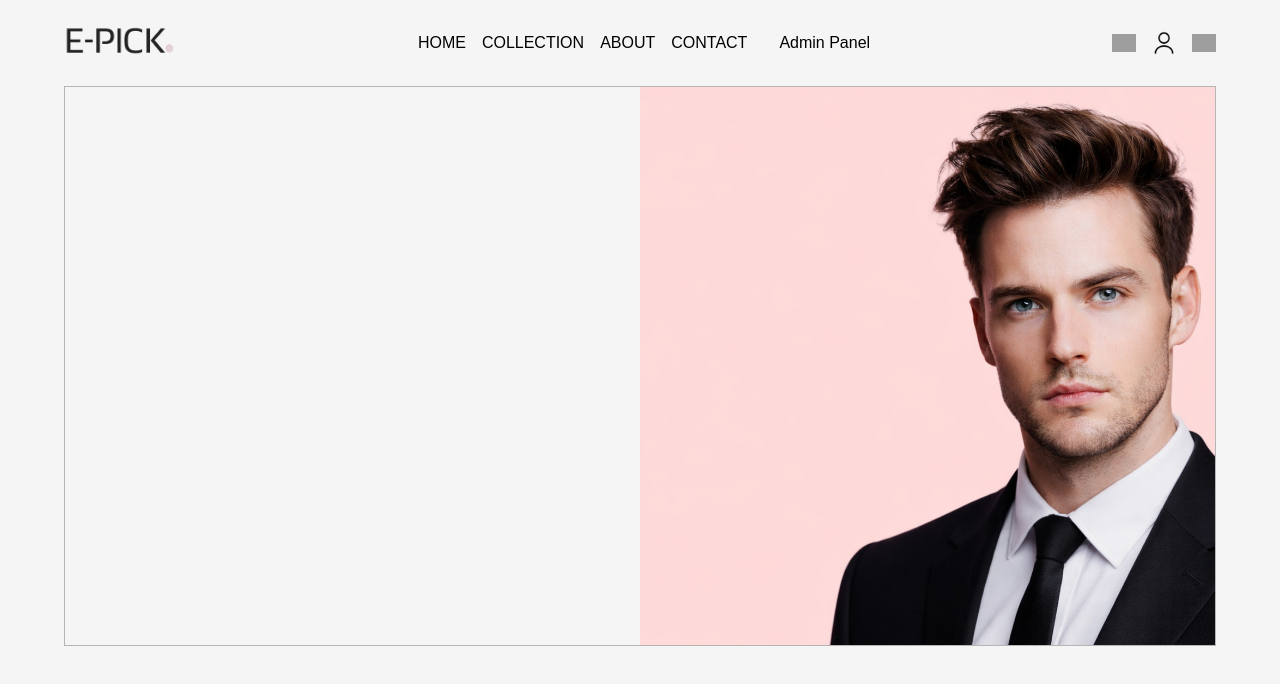
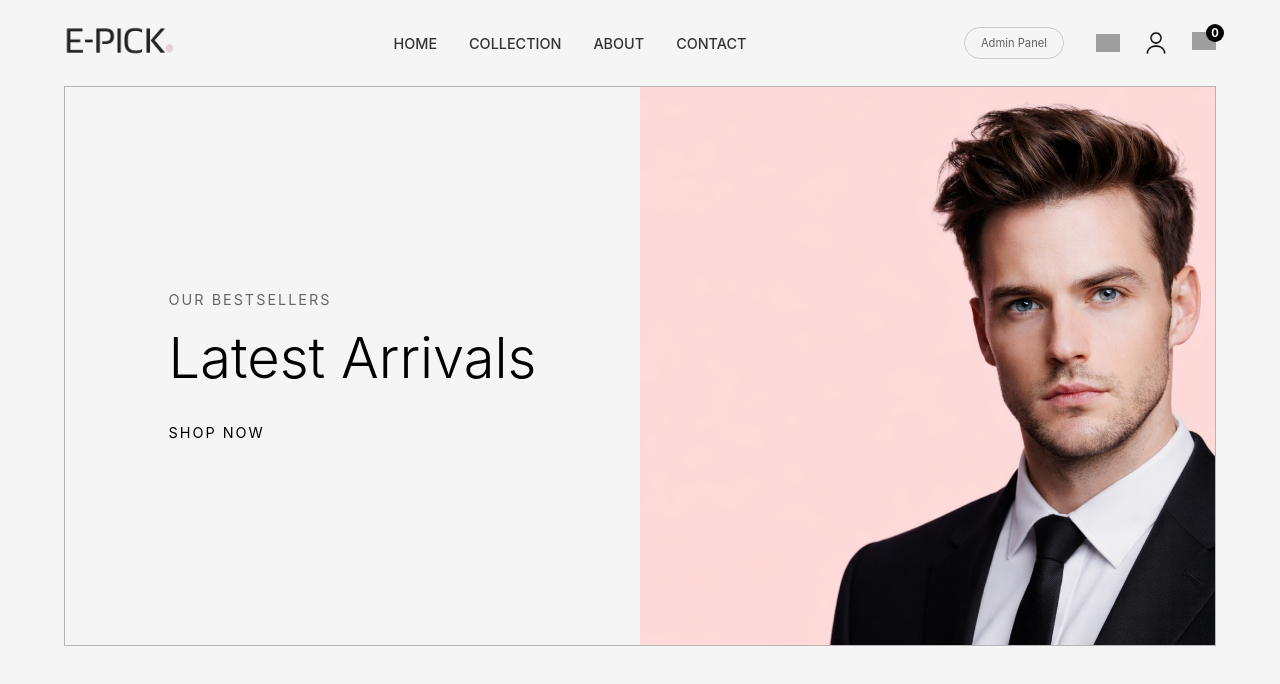
Before and after one commit to Chetannaik698/E-PICK, a React app in the folder frontend/: page / in a window 1280 px wide. Shown: the top 684 px of the page. Built offline with nearby package versions, Linux system fonts and the light colour scheme; grey boxes are pictures that could not be loaded; the HTML template or start-up script is replaced by a standard one.

Commit message:
improved styling in home page

```diff
--- a/frontend/src/components/Navbar.jsx
+++ b/frontend/src/components/Navbar.jsx
@@ -4,6 +4,7 @@ import search from "../assets/search.png";
 import profile from "../assets/profile.png";
 import cart from "../assets/cart.png";
 import "../styles/Navbar.css";
+import { Link } from "react-router-dom";
 
 const Navbar = () => {
   return (
@@ -13,21 +14,24 @@ const Navbar = () => {
           <img src={logo} alt="Logo" />
         </div>
 
-        <div className="nav-items">
-          <a href="">HOME</a>
-          <a href="">COLLECTION</a>
-          <a href="">ABOUT</a>
-          <a href="">CONTACT</a>
+        <ul className="nav-items">
+          <li><Link to="/">HOME</Link></li>
+          <li><Link to="/collection">COLLECTION</Link></li>
+          <li><Link to="/about">ABOUT</Link></li>
+          <li><Link to="/contact">CONTACT</Link></li>
+        </ul>
 
-          <div className="admin">
-            <span>Admin Panel</span>
-          </div>
+        <div className="admin">
+          <span>Admin Panel</span>
         </div>
 
         <div className="nav-functions">
-          <img src={search} alt="" />
-          <img src={profile} alt="" />
-          <img src={cart} alt="" />
+          <img src={search} alt="Search" />
+          <img src={profile} alt="Profile" />
+          <div className="cart-icon">
+            <img src={cart} alt="Cart" />
+            <span>0</span>
+          </div>
         </div>
       </nav>
     </header>
--- a/frontend/src/index.css
+++ b/frontend/src/index.css
@@ -1,3 +1,12 @@
+:root {
+  --color-heading: #414141;
+  --color-body-text: #616161;
+  --color-brand-accent: #C586A1;
+  --color-hero-pink: #FFEBF1;
+  --color-primary-black: #000000;
+  --color-pure-white: #FFFFFF;
+}
+
 * {
   margin: 0;
   padding: 0;
@@ -5,6 +14,7 @@
 }
 
 body {
-  font-family: "Arial", sans-serif;
+  font-family: "Inter", sans-serif;
   background-color: #f5f5f5;
+  color: var(--color-body-text);
 }
--- a/frontend/src/pages/Cart.jsx
+++ b/frontend/src/pages/Cart.jsx
@@ -1,8 +1,10 @@
 import React from 'react'
+import Navbar from '../components/Navbar'
 
 const Cart = () => {
   return (
     <div>
+      <Navbar />
       <h1>Cart Page</h1>
     </div>
   )
--- a/frontend/src/pages/Collection.jsx
+++ b/frontend/src/pages/Collection.jsx
@@ -1,8 +1,10 @@
 import React from 'react'
+import Navbar from '../components/Navbar'
 
 const Collection = () => {
   return (
     <div>
+      <Navbar />
       <h1>Collection Page</h1>
     </div>
   )
--- a/frontend/src/pages/Contact.jsx
+++ b/frontend/src/pages/Contact.jsx
@@ -1,8 +1,10 @@
 import React from 'react'
+import Navbar from '../components/Navbar'
 
 const Contact = () => {
   return (
     <div>
+        <Navbar />
         <h1>Contact Us</h1>
     </div>
   )
--- a/frontend/src/pages/Home.jsx
+++ b/frontend/src/pages/Home.jsx
@@ -12,10 +12,14 @@ const Home = () => {
       <section className='hero'>
         <div className="theme">
           <div className="left">
-
+            <div className="hero-content">
+              <p className="label">OUR BESTSELLERS</p>
+              <h1>Latest Arrivals</h1>
+              <p className="shop-label">SHOP NOW</p>
+            </div>
           </div>
           <div className="right">
-            <img src={hero} alt="" />
+            <img src={hero} alt="Hero" />
           </div>
         </div>
       </section>
--- a/frontend/src/styles/Home.css
+++ b/frontend/src/styles/Home.css
@@ -1,3 +1,11 @@
+:root {
+  --color-heading: #414141;
+  --color-body-text: #616161;
+  --color-brand-accent: #C586A1;
+  --color-hero-pink: #FFEBF1;
+  --color-primary-black: #000000;
+  --color-pure-white: #FFFFFF;
+}
 .hero {
   width: 100%;
   height: 70vh;
@@ -11,6 +19,42 @@
 }
 .left {
   flex: 1;
+  display: flex;
+  align-items: center;
+  justify-content: center;
+}
+
+.hero-content {
+  padding: 2rem;
+}
+
+.hero-content .label {
+  font-size: 0.9rem;
+  color: #666;
+  text-transform: uppercase;
+  letter-spacing: 2px;
+  margin-bottom: 1rem;
+}
+
+.hero-content h1 {
+  font-size: 3.5rem;
+  font-weight: 300;
+  margin: 1rem 0;
+  color: #000;
+}
+
+.hero-content .shop-label {
+  font-size: 0.9rem;
+  color: #000;
+  text-transform: uppercase;
+  letter-spacing: 2px;
+  margin-top: 2rem;
+  cursor: pointer;
+  transition: color 0.3s;
+}
+
+.hero-content .shop-label:hover {
+  color: #666;
 }
 
 .right {
--- a/frontend/src/styles/Navbar.css
+++ b/frontend/src/styles/Navbar.css
@@ -1,3 +1,11 @@
+:root {
+  --color-heading: #414141;
+  --color-body-text: #616161;
+  --color-brand-accent: #c586a1;
+  --color-hero-pink: #ffebf1;
+  --color-primary-black: #000000;
+  --color-pure-white: #ffffff;
+}
 header {
   width: 100%;
   padding: 0 4rem;
@@ -18,25 +26,73 @@ nav .logo img {
 nav .nav-items {
   display: flex;
   align-items: center;
-  gap: 1rem;
+  gap: 2rem;
+  list-style: none;
+  margin: 0;
+  padding: 0;
+  flex: 1;
+  justify-content: center;
 }
 
-.nav-items .admin {
-  margin-left: 1rem;
+.nav-items li {
+  margin: 0;
 }
 
 .nav-items a {
   text-decoration: none;
-  color: black;
-  font-size: 1rem;
+  color: #333;
+  font-size: 0.9rem;
+  font-weight: 500;
+  transition: color 0.3s;
+}
+
+.nav-items a:hover {
+  color: #888;
+}
+
+nav .admin {
+  margin-left: auto;
+  margin-right: 2rem;
+  border: 1px solid #ccc;
+  padding: 0.5rem 1rem;
+  border-radius: 30px;
+  font-size: 0.7rem;
+  cursor: pointer;
 }
 
 nav .nav-functions {
   display: flex;
   align-items: center;
-  gap: 1rem;
+  gap: 1.5rem;
 }
 
 .nav-functions img {
   width: 1.5rem;
+  cursor: pointer;
+  transition: opacity 0.3s;
 }
+
+.nav-functions img:hover {
+  opacity: 0.7;
+}
+
+.cart-icon {
+  position: relative;
+  cursor: pointer;
+}
+
+.cart-icon span {
+  position: absolute;
+  top: -8px;
+  right: -8px;
+  background: #000;
+  color: white;
+  border-radius: 50%;
+  width: 18px;
+  height: 18px;
+  display: flex;
+  align-items: center;
+  justify-content: center;
+  font-size: 0.7rem;
+  font-weight: bold;
+}
```
